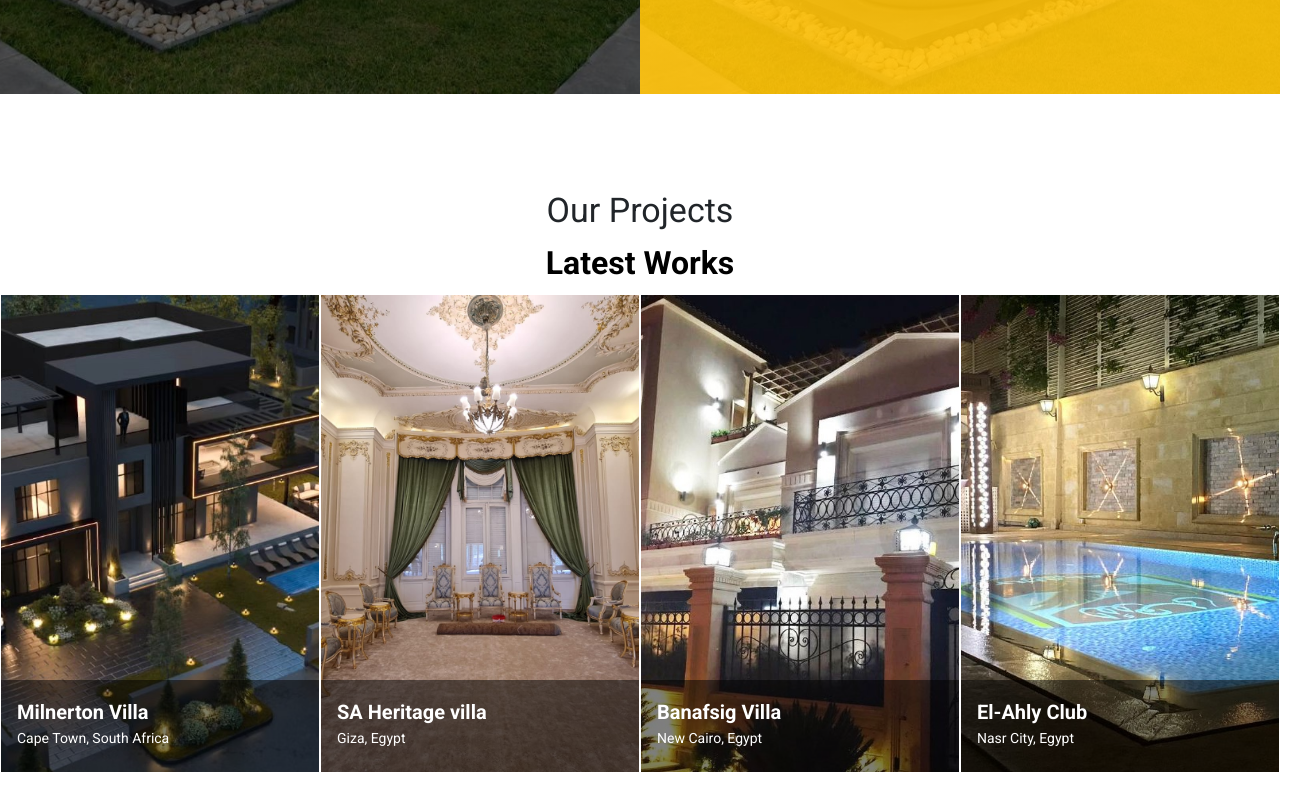
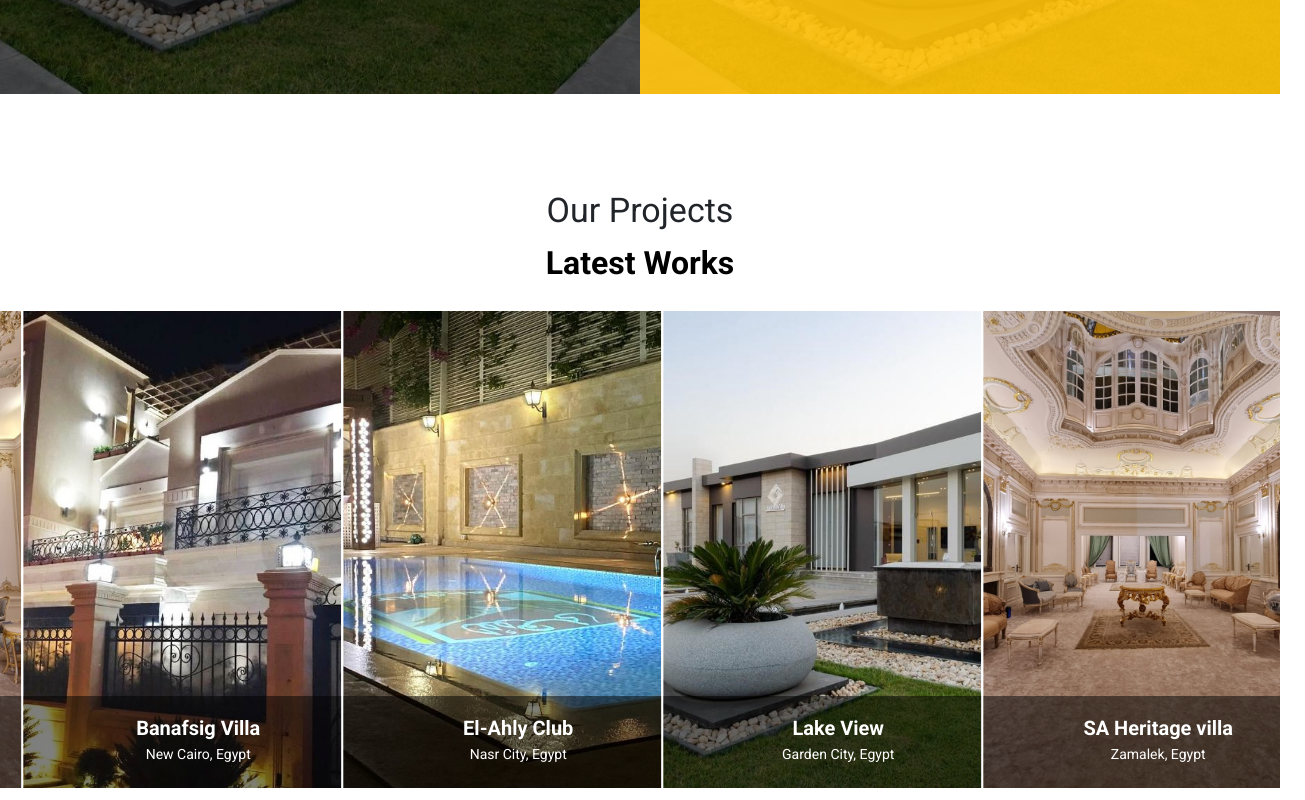
Before and after one commit to MAS4soft/tailwind-react-mui-refactor, a React (Vite) app: page / in a window 1280 px wide. Shown: the part 3180-3980 px from the top of the page, 1305 px wide, since content can reach past the window. Built offline with nearby package versions, Linux system fonts and the light colour scheme; grey boxes are pictures that could not be loaded.

Commit message:
edit AllProjectsSlider

```diff
--- /dev/null
+++ b/src/Components/AllProjectsSlider.tsx
@@ -0,0 +1,66 @@
+// src/Components/AllProjectsSlider.tsx
+
+import { Box, Typography } from "@mui/material";
+import Slider from "react-slick";
+import "slick-carousel/slick/slick.css";
+import "slick-carousel/slick/slick-theme.css";
+
+import Project from "./Project";
+import { projects } from "../Components/projects";
+
+interface AllProjectsProps {
+  limit?: number;
+}
+
+const AllProjectsSlider: React.FC<AllProjectsProps> = ({ limit = 8 }) => {
+  const displayedProjects = projects.slice(0, limit);
+
+  const settings = {
+    dots: true,
+    infinite: true,
+    speed: 500,
+    autoplay: true,          // تفعيل التحريك التلقائي
+    autoplaySpeed: 3000,    // تعيين الوقت بين الحركات (3 ثوانٍ)
+    slidesToShow: 4,
+    slidesToScroll: 1,
+    arrows: true,
+    prevArrow: <div style={{ fontSize: "30px", color: "#000" }}>←</div>,
+    nextArrow: <div style={{ fontSize: "30px", color: "#000" }}>→</div>,
+    responsive: [
+      {
+        breakpoint: 1024,
+        settings: {
+          slidesToShow: 2,
+          slidesToScroll: 1,
+        },
+      },
+      {
+        breakpoint: 600,
+        settings: {
+          slidesToShow: 1,
+          slidesToScroll: 1,
+        },
+      },
+    ],
+  };
+
+  return (
+    <Box sx={{ width: '100%', py: 8, textAlign: 'center' }}>
+      <Typography variant="h4" color="text.primary" gutterBottom>
+        Our Projects
+      </Typography>
+      <Typography variant="h2" fontWeight="bold" gutterBottom>
+        Latest Works
+      </Typography>
+      <Slider {...settings}>
+        {displayedProjects.map((project, index) => (
+          <Box key={index} textAlign="center" p={2}>
+            <Project project={project} />
+          </Box>
+        ))}
+      </Slider>
+    </Box>
+  );
+};
+
+export default AllProjectsSlider;
--- a/src/Components/RequestQuoteAndFAQ.tsx
+++ b/src/Components/RequestQuoteAndFAQ.tsx
@@ -10,7 +10,7 @@
       display="flex"
       flexDirection={{ xs: "column", md: "row" }}
       alignItems="center"
-      justifyContent="center"
+        justifyContent="center"
     >
       <Box
         width={{ xs: "100%", md: "48%" }}
--- /dev/null
+++ b/src/Components/projects.tsx
@@ -0,0 +1,59 @@
+// src/data/projects.ts
+
+import Project01 from "../assets/Project01.jpg";
+import Project02 from "../assets/Project02.jpg";
+import Project03 from "../assets/Project03.jpg";
+import Project04 from "../assets/Project04.jpg";
+import Project05 from "../assets/Project05.jpg";
+import Project06 from "../assets/Project06.jpg";
+import Project07 from "../assets/Project07.jpg";
+import Project08 from "../assets/Project08.jpg";
+
+export interface ProjectType {
+  title: string;
+  location: string;
+  image: string;
+}
+
+export const projects: ProjectType[] = [
+  {
+    title: "Milnerton Villa",
+    location: "Cape Town, South Africa",
+    image: Project01,
+  },
+  {
+    title: "SA Heritage villa",
+    location: "Giza, Egypt",
+    image: Project02,
+  },
+  {
+    title: "Banafsig Villa",
+    location: "New Cairo, Egypt",
+    image: Project03,
+  },
+  {
+    title: "El-Ahly Club",
+    location: "Nasr City, Egypt",
+    image: Project04,
+  },
+  {
+    title: "Lake View",
+    location: "Garden City, Egypt",
+    image: Project05,
+  },
+  {
+    title: "SA Heritage villa",
+    location: "Zamalek, Egypt",
+    image: Project06,
+  },
+  {
+    title: "Villa Gardens",
+    location: "Fifth Settlement, Egypt",
+    image: Project07,
+  },
+  {
+    title: "Lake Side building",
+    location: "New Capital, Egypt",
+    image: Project08,
+  },
+];
--- a/src/Pages/Home/Index.tsx
+++ b/src/Pages/Home/Index.tsx
@@ -6,8 +6,9 @@
 import { Box } from "@mui/material";
 import Sustainability from "../../Components/Sustainability";
 // import AboutFounders from "../../Components/AboutFounders";
-import AllProjects from "../../Components/AllProjects";
+// import AllProjects from "../../Components/AllProjects";
 import RequestQuoteAndFAQ from "../../Components/RequestQuoteAndFAQ";
+import AllProjectsSlider from "../../Components/AllProjectsSlider";
 // import Testimonials from "../../Components/Testimonials";
 
 const Home = () => {
@@ -39,11 +40,14 @@
       >
         <SuccessStats />
       </Box>
+
       <AllServices />
 
       <Sustainability />
 
-      <AllProjects limit={4} title="Featured Projects" />
+      <AllProjectsSlider />
+
+      {/* <AllProjects limit={4} title="Featured Projects" /> */}
 
       {/* <AboutFounders /> */}
 
```
Also changed, not shown: src/Components/OurClints.tsx (deleted, +0 -77 lines).
